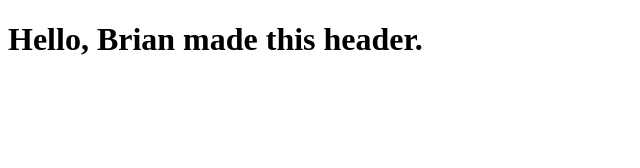
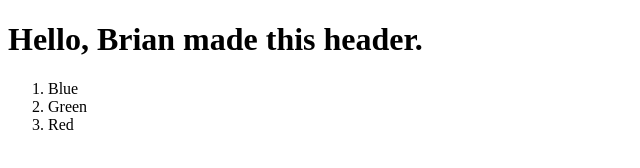
Before and after one commit to omann32/kekambas-91-hello_world_collab, a plain HTML site: page index.html in a window 1280 px wide. Shown: the whole page, without its empty margins (0-640 px from the left). Drawn offline with Linux system fonts and the light colour scheme.

Commit message:
Added color list

```diff
--- a/index.html
+++ b/index.html
@@ -8,5 +8,11 @@
 </head>
 <body>
     <h1>Hello, Brian made this header.</h1>
+
+    <ol>
+        <li>Blue</li>
+        <li>Green</li>
+        <li>Red</li>
+    </ol>
 </body>
 </html>
```
